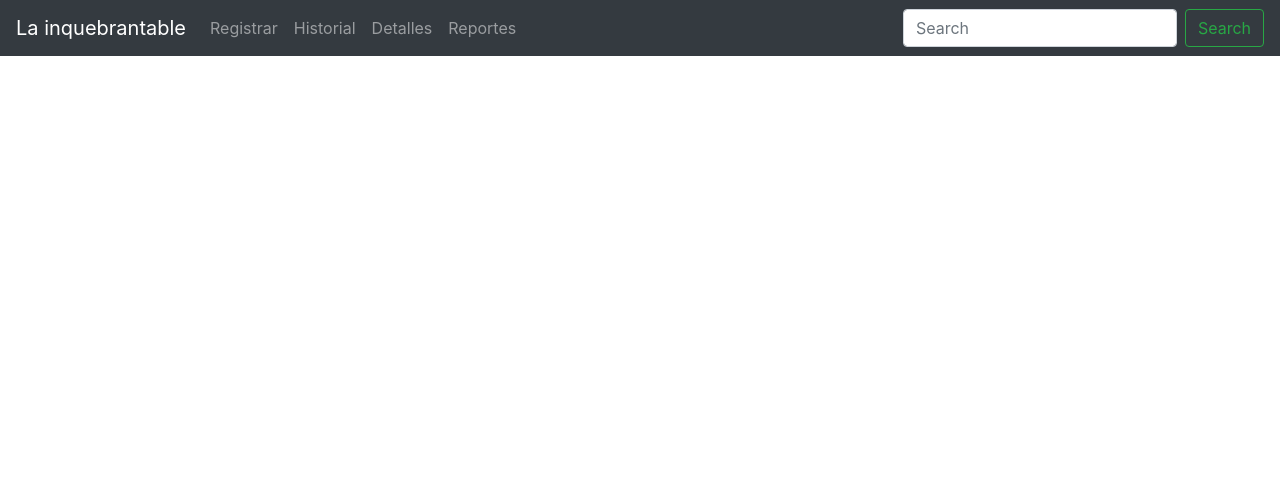
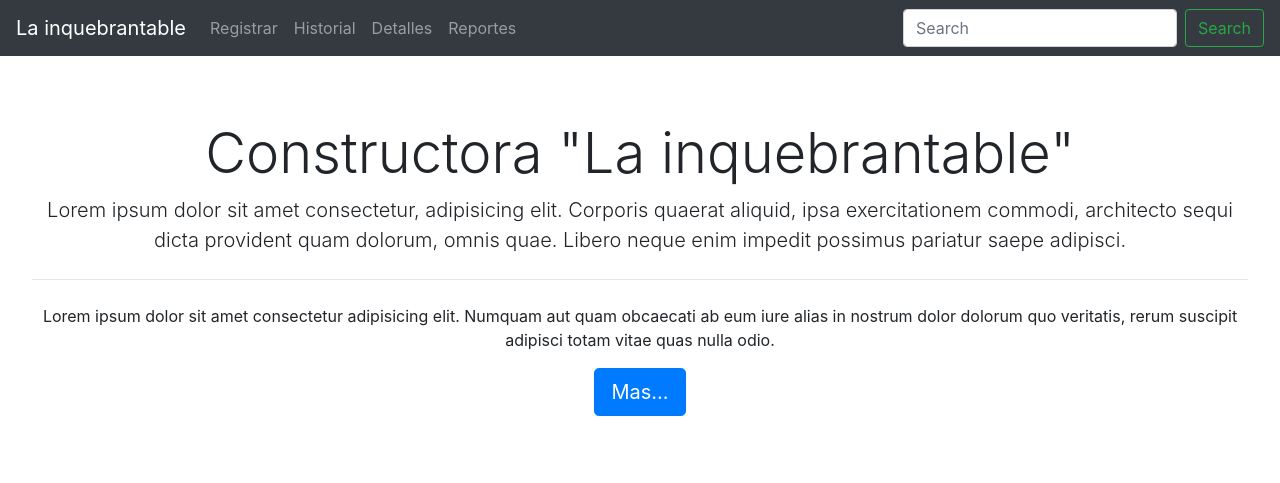
Before and after one commit to Sealtiel021/constructoraLaInquebrantable, a plain HTML site: page index.html in a window 1280 px wide. Drawn offline with nearby package versions, Linux system fonts and the light colour scheme.

Commit message:
Pagina inicio

```diff
--- a/estilos.css
+++ b/estilos.css
@@ -0,0 +1,4 @@
+.jumbotron{
+    background-color: #FFFF;
+    text-align: center;
+}
--- a/index.html
+++ b/index.html
@@ -9,6 +9,9 @@
     <script src="https://cdnjs.cloudflare.com/ajax/libs/popper.js/1.14.7/umd/popper.min.js" integrity="sha384-UO2eT0CpHqdSJQ6hJty5KVphtPhzWj9WO1clHTMGa3JDZwrnQq4sF86dIHNDz0W1" crossorigin="anonymous"></script>
     <link rel="stylesheet" href="https://stackpath.bootstrapcdn.com/bootstrap/4.3.1/css/bootstrap.min.css" integrity="sha384-ggOyR0iXCbMQv3Xipma34MD+dH/1fQ784/j6cY/iJTQUOhcWr7x9JvoRxT2MZw1T" crossorigin="anonymous">
     <script src="https://stackpath.bootstrapcdn.com/bootstrap/4.3.1/js/bootstrap.min.js" integrity="sha384-JjSmVgyd0p3pXB1rRibZUAYoIIy6OrQ6VrjIEaFf/nJGzIxFDsf4x0xIM+B07jRM" crossorigin="anonymous"></script>
+    <script src="https://use.fontawesome.com/88dcfe1833.js"></script>
+    <link href="https://stackpath.bootstrapcdn.com/font-awesome/4.7.0/css/font-awesome.min.css" rel="stylesheet" integrity="sha384-wvfXpqpZZVQGK6TAh5PVlGOfQNHSoD2xbE+QkPxCAFlNEevoEH3Sl0sibVcOQVnN" crossorigin="anonymous">
+    <link rel="stylesheet" href="estilos.css">
 </head>
 <body>
     <nav class="navbar navbar-expand-lg navbar-dark bg-dark">
@@ -16,7 +19,7 @@
           <span class="navbar-toggler-icon"></span>
         </button>
         <div class="collapse navbar-collapse" id="navbarTogglerDemo01">
-          <a class="navbar-brand" href="#">La inquebrantable</a>
+          <a class="navbar-brand" href="#">La inquebrantable </a>
           <ul class="navbar-nav mr-auto mt-2 mt-lg-0">
             <li class="nav-item ">
               <a class="nav-link" href="#">Registrar<span class="sr-only">(current)</span></a>
@@ -39,5 +42,13 @@
           </form>
         </div>
       </nav>
+
+      <div class="jumbotron">
+        <h1 class="display-4">Constructora "La inquebrantable" </h1>
+        <p class="lead">Lorem ipsum dolor sit amet consectetur, adipisicing elit. Corporis quaerat aliquid, ipsa exercitationem commodi, architecto sequi dicta provident quam dolorum, omnis quae. Libero neque enim impedit possimus pariatur saepe adipisci.</p>
+        <hr class="my-4">
+        <p>Lorem ipsum dolor sit amet consectetur adipisicing elit. Numquam aut quam obcaecati ab eum iure alias in nostrum dolor dolorum quo veritatis, rerum suscipit adipisci totam vitae quas nulla odio.</p>
+        <a class="btn btn-primary btn-lg" href="#" role="button">Mas...</a>
+      </div>
 </body>
 </html>
```
